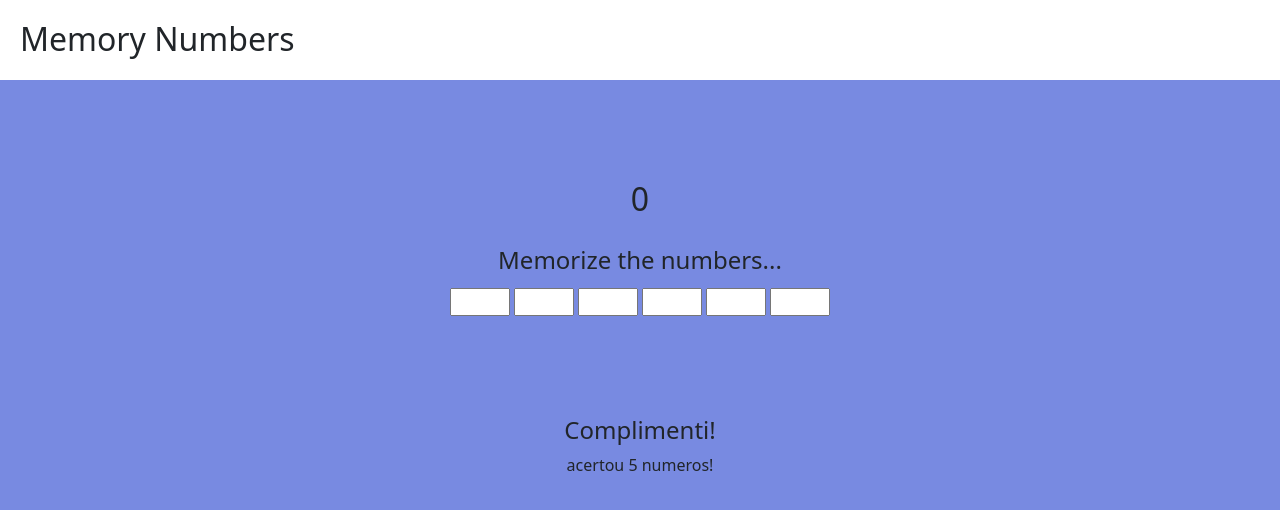
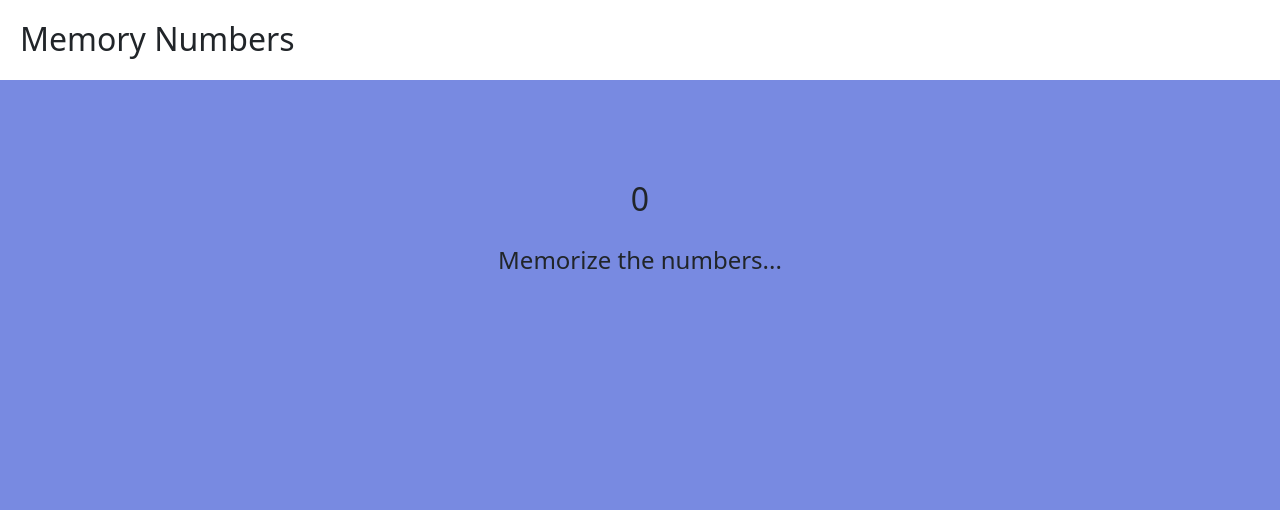
Before and after one commit to TanaraCavalcante/js-simon, a plain HTML site: page index.html in a window 1280 px wide. Drawn offline with nearby package versions, Linux system fonts and the light colour scheme.

Commit message:
Passaggi

```diff
--- a/CSS/style.css
+++ b/CSS/style.css
@@ -27,3 +27,7 @@ header{
     font-size: 1.5em;
     margin-bottom: 10px;
 }
+
+.display-none{
+    display: none;
+}
--- a/index.html
+++ b/index.html
@@ -19,18 +19,18 @@
          <h2 class="my-4">0</h2>
          <div id="message">Memorize the numbers...</div>
          <div id="random"></div>
-         <div id="numbers-field">
-            <input type="number" class="text-input">
-            <input type="number" class="text-input">
-            <input type="number" class="text-input">
-            <input type="number" class="text-input">
-            <input type="number" class="text-input">
-            <input type="number" class="text-input">
+         <div id="numbers-field ">
+            <input type="number" class="text-input display-none">
+            <input type="number" class="text-input display-none">
+            <input type="number" class="text-input display-none">
+            <input type="number" class="text-input display-none">
+            <input type="number" class="text-input display-none">
+            <input type="number" class="text-input display-none">
          </div>
     </div>
     <div class="container text-center">
-        <h4 id="result">Complimenti!</h4>
-        <p id="score">acertou 5 numeros!</p>
+        <h4 id="result" class="display-none">Complimenti!</h4>
+        <p id="score" class="display-none">acertou 5 numeros!</p>
     </div>
 
 </body>
```
Also changed, not shown: JS/script.js (+16 -0 lines).
